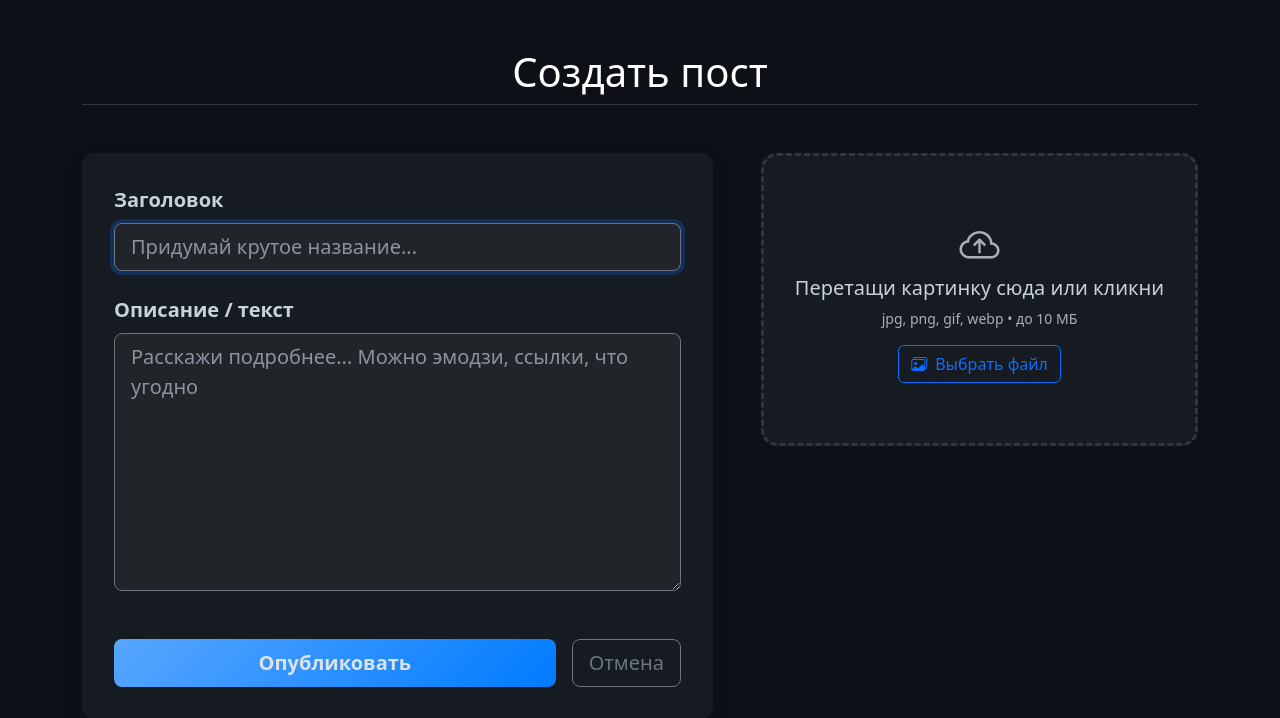
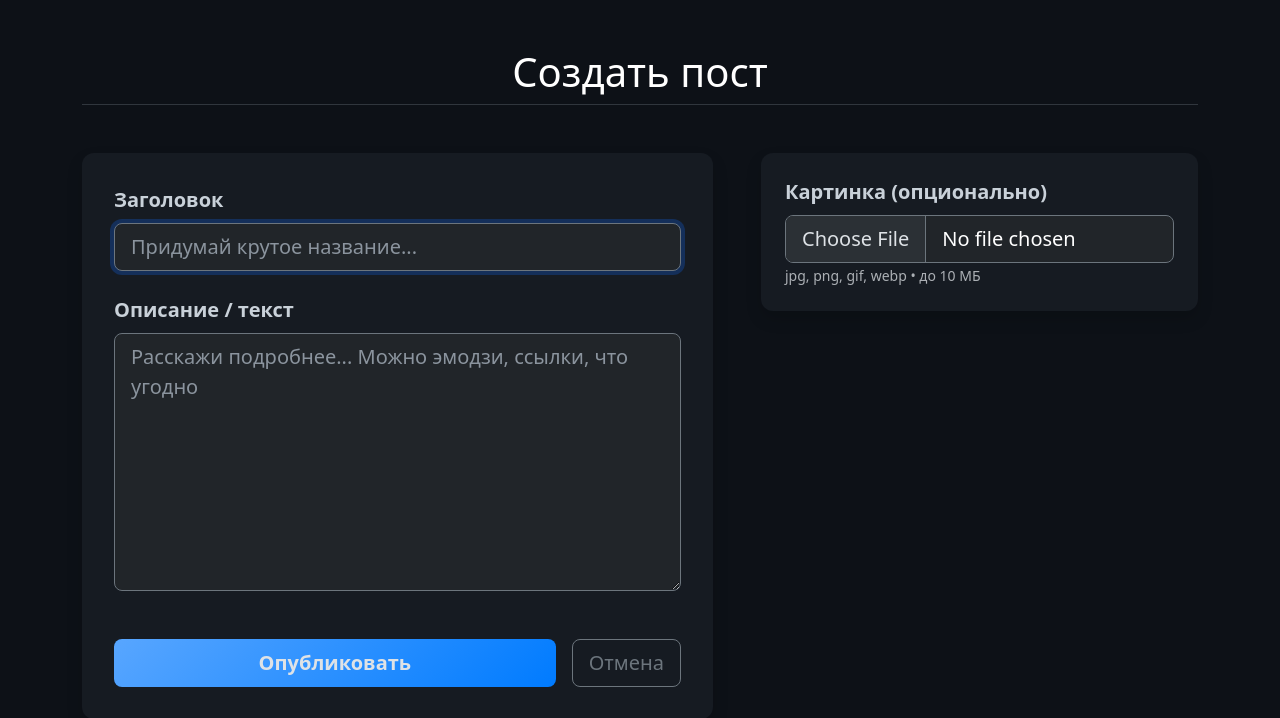
Before and after one commit to FartykNR/klon-ebla, a Flask app: page /new in a window 1280 px wide. Shown: the top 718 px of the page. Run offline with Flask 3, Linux system fonts and the light colour scheme.

Commit message:
Упрощённая форма загрузки файла без JS для теста

```diff
--- a/templates/new_post.html
+++ b/templates/new_post.html
@@ -103,84 +103,14 @@
 
             <!-- Правая часть: зона загрузки и предпросмотр (как в YouTube Studio) -->
             <div class="col-lg-5">
-                <div id="dropZone" class="upload-area mb-4">
-                    <i class="bi bi-cloud-arrow-up fs-1 mb-3 text-muted"></i>
-                    <h5>Перетащи картинку сюда или кликни</h5>
-                    <p class="text-muted small mb-0">jpg, png, gif, webp • до 10 МБ</p>
+    <div class="form-section shadow p-4">
+        <label for="image" class="form-label fs-5 fw-bold">Картинка (опционально)</label>
+        <input type="file" class="form-control form-control-lg bg-dark text-white border-secondary"
+               id="image" name="image" accept="image/*">
+        <small class="text-muted">jpg, png, gif, webp • до 10 МБ</small>
+    </div>
+</div>
 
-                    <!-- Явное поле ввода + лейбл для него -->
-                    <label for="image" class="btn btn-outline-primary mt-3">
-                        <i class="bi bi-images me-2"></i>Выбрать файл
-                    </label>
-                    <input type="file" id="image" name="image" class="file-input" accept="image/*">
-                </div>
-
-                <div id="previewBox" class="preview-box d-none">
-                    <img id="previewImg" class="preview-img" alt="Предпросмотр">
-                </div>
-            </div>
-
-            <script src="https://cdn.jsdelivr.net/npm/bootstrap@5.3.3/dist/js/bootstrap.bundle.min.js"></script>
-            <script>
-                const dropZone = document.getElementById('dropZone');
-                const fileInput = document.getElementById('image');
-                const previewBox = document.getElementById('previewBox');
-                const previewImg = document.getElementById('previewImg');
-                const submitBtn = document.getElementById('submitBtn');
-                const spinner = submitBtn.querySelector('.spinner');
-
-                // Клик по зоне → открывает выбор файла
-                dropZone.addEventListener('click', () => fileInput.click());
-
-                // Drag & Drop
-                ['dragenter', 'dragover'].forEach(event => {
-                    dropZone.addEventListener(event, e => {
-                        e.preventDefault();
-                        dropZone.classList.add('dragover');
-                    });
-                });
-
-                ['dragleave', 'drop'].forEach(event => {
-                    dropZone.addEventListener(event, e => {
-                        e.preventDefault();
-                        dropZone.classList.remove('dragover');
-                    });
-                });
-
-                dropZone.addEventListener('drop', e => {
-                    const file = e.dataTransfer.files[0];
-                    if (file && file.type.startsWith('image/')) {
-                        handleFile(file);
-                    }
-                });
-
-                // При выборе файла
-                fileInput.addEventListener('change', e => {
-                    const file = e.target.files[0];
-                    if (file) handleFile(file);
-                });
-
-                function handleFile(file) {
-                    if (file.size > 10 * 1024 * 1024) {
-                        alert('Файл слишком большой! Максимум 10 МБ.');
-                        fileInput.value = '';
-                        return;
-                    }
-
-                    const reader = new FileReader();
-                    reader.onload = e => {
-                        previewImg.src = e.target.result;
-                        previewBox.classList.remove('d-none');
-                    };
-                    reader.readAsDataURL(file);
-                }
-
-                // Лоадер при отправке
-                document.getElementById('postForm').addEventListener('submit', () => {
-                    submitBtn.disabled = true;
-                    spinner.style.display = 'inline-block';
-                });
-            </script>
 </body>
 
 </html>
```
